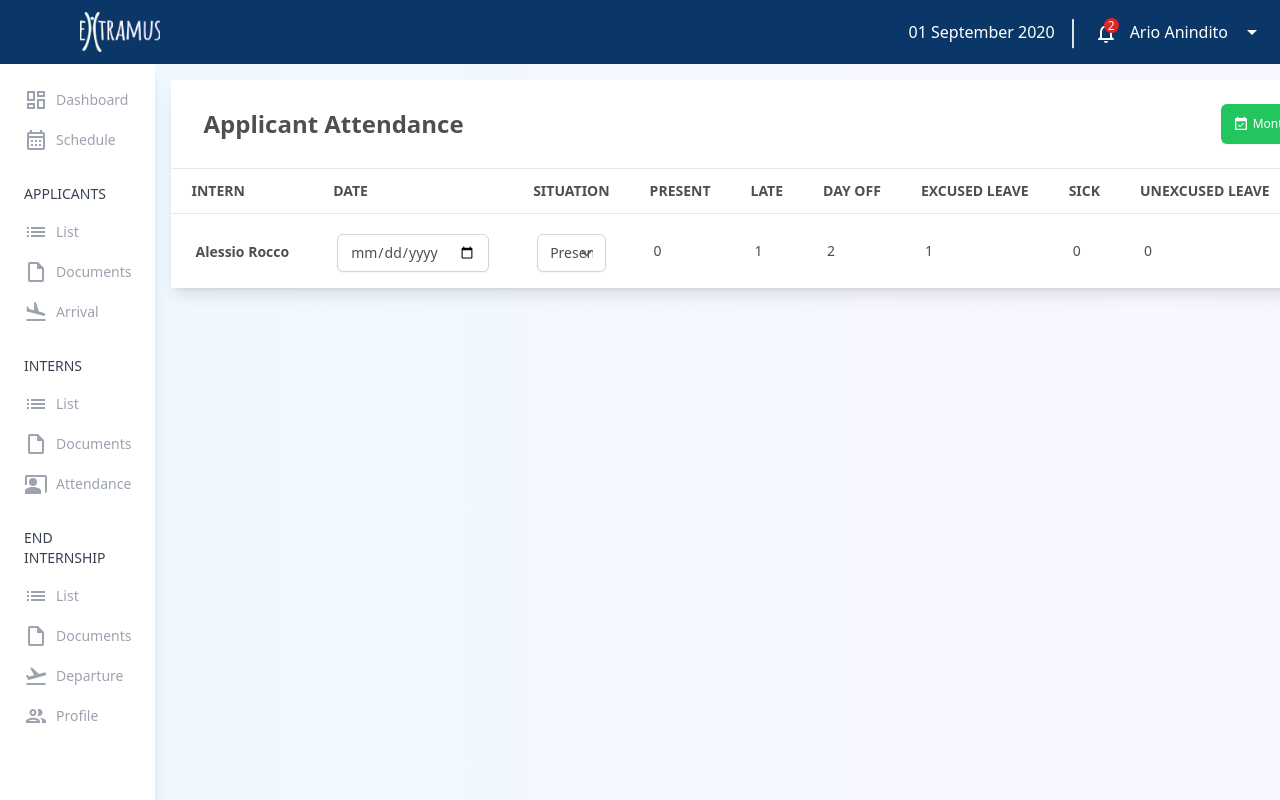
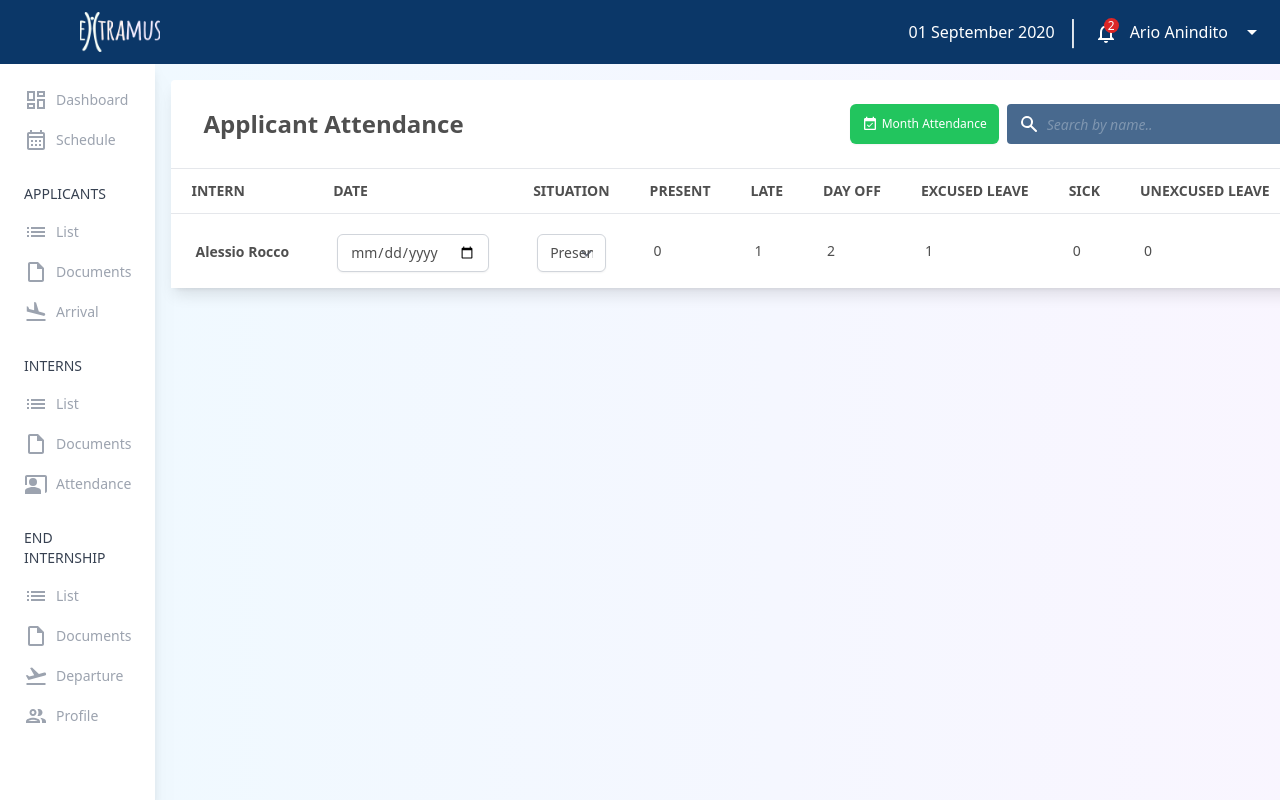
Before and after one commit to erenkahraman/HR-Platform, a Next.js app: page /interns/attendence in a window 1280 px wide. Shown: the top 800 px of the page. Built offline with nearby package versions, Linux system fonts and the light colour scheme.

Commit message:
final attendance and month attendance

```diff
--- a/pages/interns/attendence.jsx
+++ b/pages/interns/attendence.jsx
@@ -64,6 +64,18 @@ function attendence () {
                                     Month Attendance
                                 </span>
                             </Link>
+							<form className="flex flex-r justify-between">
+							<div className="relative w-full">
+								<div className="flex absolute inset-y-0 left-0 items-center pl-3 py-2 pointer-events-none">
+									<svg aria-hidden="true" className="w-5 h-5 text-white-500 dark:text-white-400" fill="white" viewBox="0 0 20 20" xmlns="http://www.w3.org/2000/svg"><path strokeWidth="evenodd" d="M8 4a4 4 0 100 8 4 4 0 000-8zM2 8a6 6 0 1110.89 3.476l4.817 4.817a1 1 0 01-1.414 1.414l-4.816-4.816A6 6 0 012 8z" clipRule="evenodd"></path></svg>
+								</div>
+								<input type="text" id="simple-search" className="rounded border-none bg-[#0B3768]/75 px-10 text-white h-10 placeholder:italic placeholder:text-white/30 placeholder:text-sm" placeholder="Search by name.." required />
+							</div>
+							<button type="submit" className="w-10 px-2 py-2 rounded border-none bg-blue-100 h-10 ml-1 mr-2 hover:bg-[#0B3768]/75 ">
+								<svg className="w-5 h-5" fill="none" stroke="black" viewBox="0 0 24 24" xmlns="http://www.w3.org/2000/svg"><path strokeLinecap="round" strokeLinejoin="round" strokeWidth="2" d="M21 21l-6-6m2-5a7 7 0 11-14 0 7 7 0 0114 0z"></path></svg>
+								<span className="sr-only">Search</span>
+							</button>
+						</form>
                         </div>
                     </div>
 
--- a/pages/interns/monthAttendance.jsx
+++ b/pages/interns/monthAttendance.jsx
@@ -20,9 +20,9 @@ const attendence = () => {
 								<div className="flex absolute inset-y-0 left-0 items-center pl-3 pointer-events-none">
 									<svg aria-hidden="true" className="w-5 h-5 text-white-500 dark:text-white-400" fill="white" viewBox="0 0 20 20" xmlns="http://www.w3.org/2000/svg"><path strokeWidth="evenodd" d="M8 4a4 4 0 100 8 4 4 0 000-8zM2 8a6 6 0 1110.89 3.476l4.817 4.817a1 1 0 01-1.414 1.414l-4.816-4.816A6 6 0 012 8z" clipRule="evenodd"></path></svg>
 								</div>
-								<input type="text" id="simple-search" className="rounded border-none bg-[#0B3768]/75 px-10 text-white h-8 placeholder:italic placeholder:text-white/30 placeholder:text-sm" placeholder="Search by name.." required />
+								<input type="text" id="simple-search" className="rounded border-none bg-[#0B3768]/75 px-10 text-white h-10 placeholder:italic placeholder:text-white/30 placeholder:text-sm" placeholder="Search by name.." required />
 							</div>
-							<button type="submit" className="w-10 px-2 rounded border-none bg-blue-100 h-8 ml-1 mr-2 hover:bg-[#0B3768]/75 ">
+							<button type="submit" className="w-10 px-2 rounded border-none bg-blue-100 h-10 ml-1 mr-2 hover:bg-[#0B3768]/75 ">
 								<svg className="w-5 h-5" fill="none" stroke="black" viewBox="0 0 24 24" xmlns="http://www.w3.org/2000/svg"><path strokeLinecap="round" strokeLinejoin="round" strokeWidth="2" d="M21 21l-6-6m2-5a7 7 0 11-14 0 7 7 0 0114 0z"></path></svg>
 								<span className="sr-only">Search</span>
 							</button>
```
